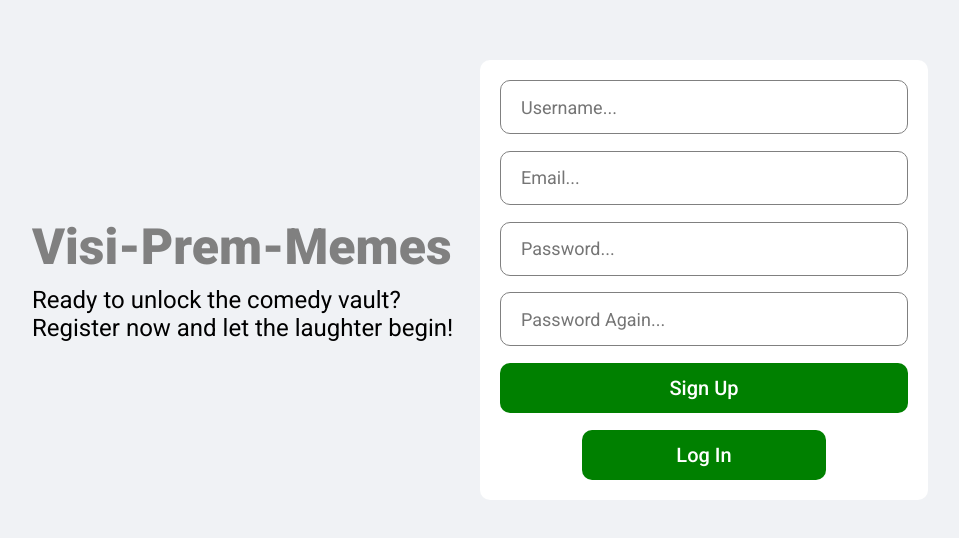
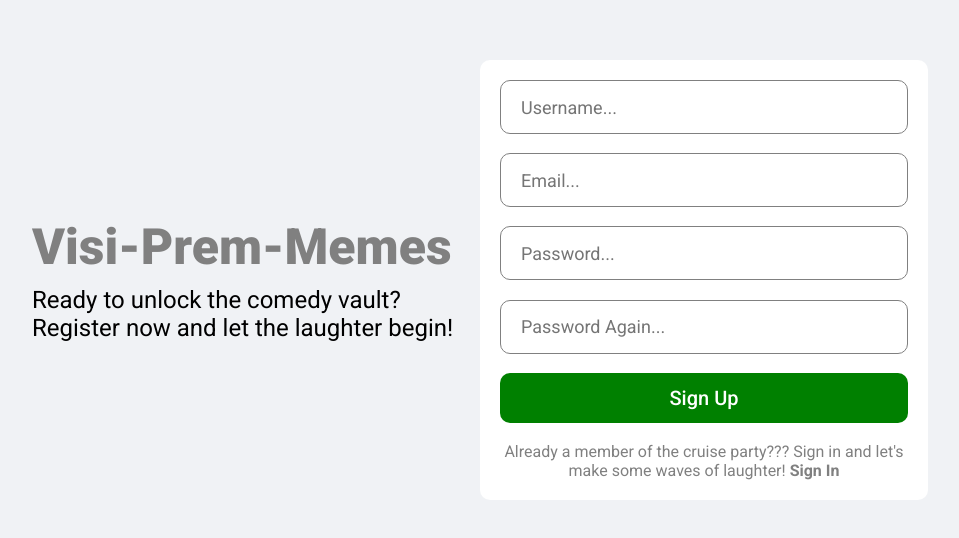
Before and after one commit to Visinho/Visi-Prem-Memes-Frontend, a React (Create React App) app: page / in a window 1280 px wide. Shown: the part 120-658 px from the top of the page, without its empty margins (160-1119 px from the left). Built offline with nearby package versions, Linux system fonts and the light colour scheme.

Commit message:
Finished the Register Page

```diff
--- a/src/pages/register/Register.jsx
+++ b/src/pages/register/Register.jsx
@@ -8,7 +8,8 @@ const Register = () => {
         <div className="loginLeft">
           <h3 className="loginLogo">Visi-Prem-Memes</h3>
           <span className="loginDesc">
-          Ready to unlock the comedy vault? Register now and let the laughter begin!
+            Ready to unlock the comedy vault? Register now and let the laughter
+            begin!
           </span>
         </div>
         <div className="loginRight">
@@ -18,8 +19,10 @@ const Register = () => {
             <input placeholder="Password..." className="loginInput" />
             <input placeholder="Password Again..." className="loginInput" />
             <button className="loginButton">Sign Up</button>
-            <button className="loginRegisterButton">Log In
-            </button>
+            <span className="loginForgot">
+              Already a member of the cruise party??? Sign in and let's make some
+              waves of laughter! <b className="loginForgotPassword">Sign In</b>
+            </span>
           </div>
         </div>
       </div>
```
